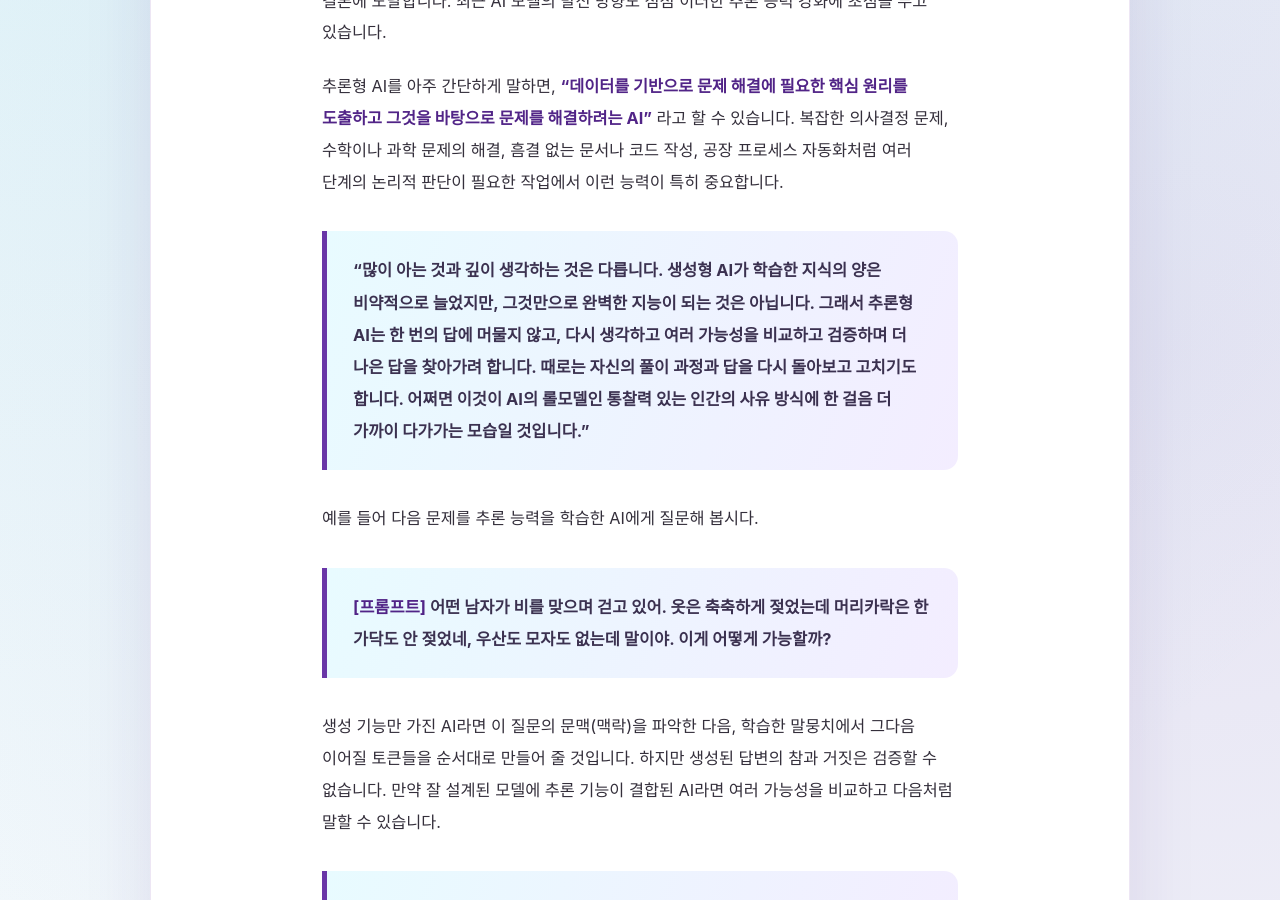
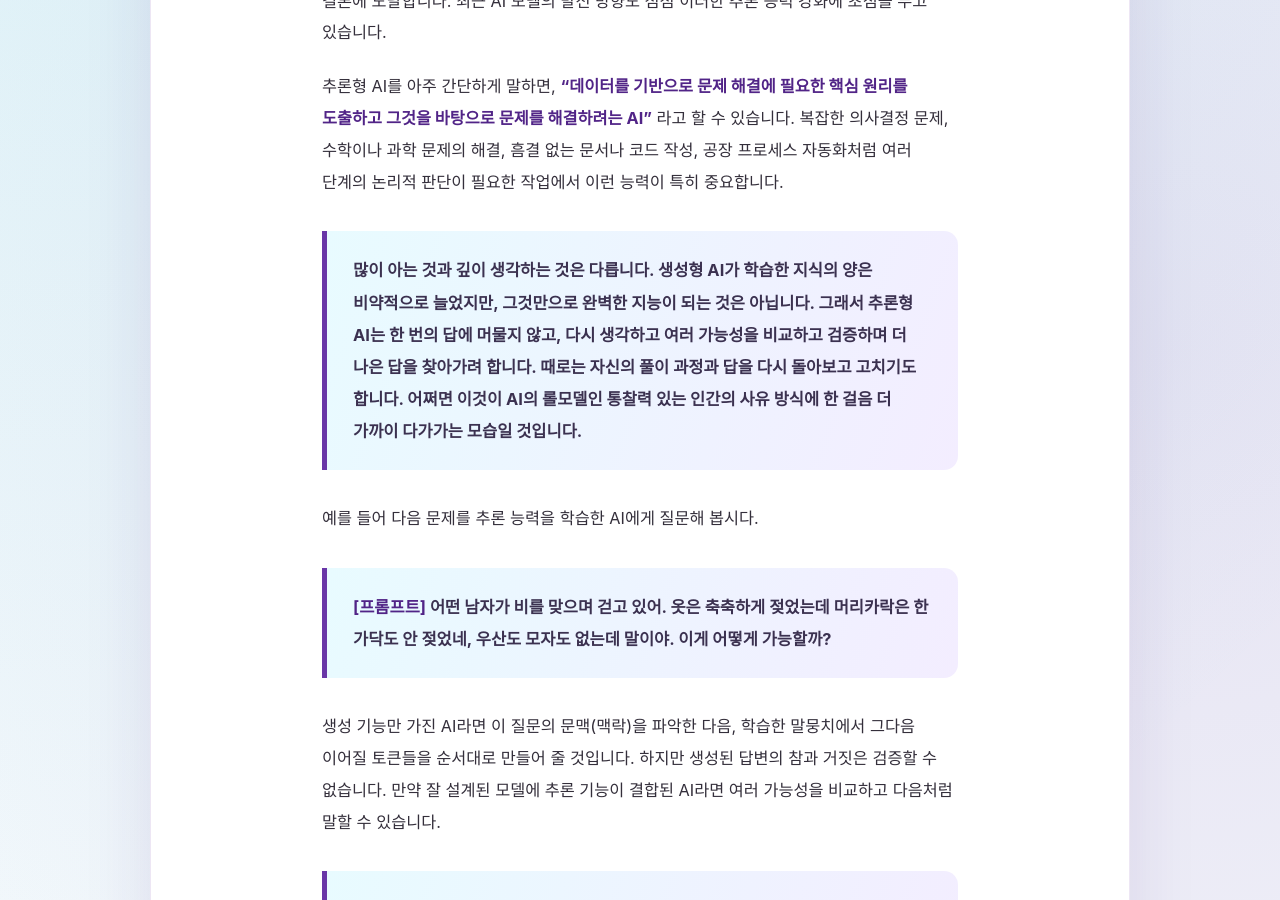
Before and after one commit to chaeyeun-kim/my_website, a Jekyll site: the page built from essay/005.md, in a window 1280 px wide and 900 px high, scrolled down 830 px. Built offline with Jekyll 4.4.1, drawn with Linux system fonts in a browser that asks for light colours; some web fonts are replaced.

```diff
--- a/essay/005.md
+++ b/essay/005.md
@@ -15,7 +15,7 @@ category: "추론형 AI"
 
 추론형 AI를 아주 간단하게 말하면, **“데이터를 기반으로 문제 해결에 필요한 핵심 원리를 도출하고 그것을 바탕으로 문제를 해결하려는 AI”** 라고 할 수 있습니다. 복잡한 의사결정 문제, 수학이나 과학 문제의 해결, 흠결 없는 문서나 코드 작성, 공장 프로세스 자동화처럼 여러 단계의 논리적 판단이 필요한 작업에서 이런 능력이 특히 중요합니다.
 
-> “많이 아는 것과 깊이 생각하는 것은 다릅니다. 생성형 AI가 학습한 지식의 양은 비약적으로 늘었지만, 그것만으로 완벽한 지능이 되는 것은 아닙니다. 그래서 추론형 AI는 한 번의 답에 머물지 않고, 다시 생각하고 여러 가능성을 비교하고 검증하며 더 나은 답을 찾아가려 합니다. 때로는 자신의 풀이 과정과 답을 다시 돌아보고 고치기도 합니다. 어쩌면 이것이 AI의 롤모델인 통찰력 있는 인간의 사유 방식에 한 걸음 더 가까이 다가가는 모습일 것입니다.”
+> 많이 아는 것과 깊이 생각하는 것은 다릅니다. 생성형 AI가 학습한 지식의 양은 비약적으로 늘었지만, 그것만으로 완벽한 지능이 되는 것은 아닙니다. 그래서 추론형 AI는 한 번의 답에 머물지 않고, 다시 생각하고 여러 가능성을 비교하고 검증하며 더 나은 답을 찾아가려 합니다. 때로는 자신의 풀이 과정과 답을 다시 돌아보고 고치기도 합니다. 어쩌면 이것이 AI의 롤모델인 통찰력 있는 인간의 사유 방식에 한 걸음 더 가까이 다가가는 모습일 것입니다.
 
 예를 들어 다음 문제를 추론 능력을 학습한 AI에게 질문해 봅시다.
 
```
